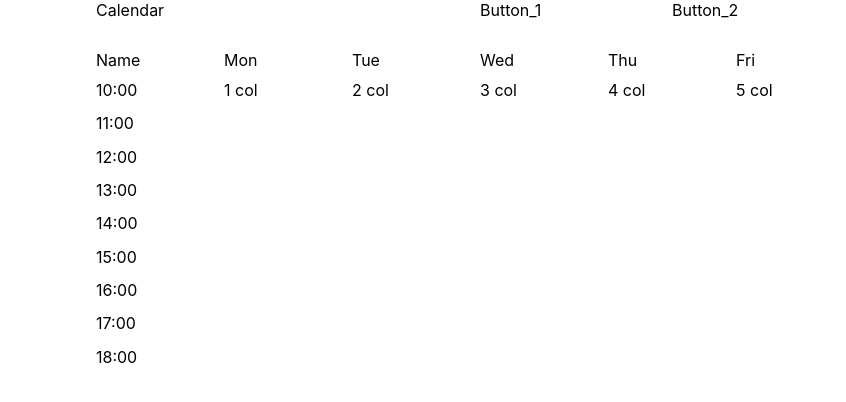
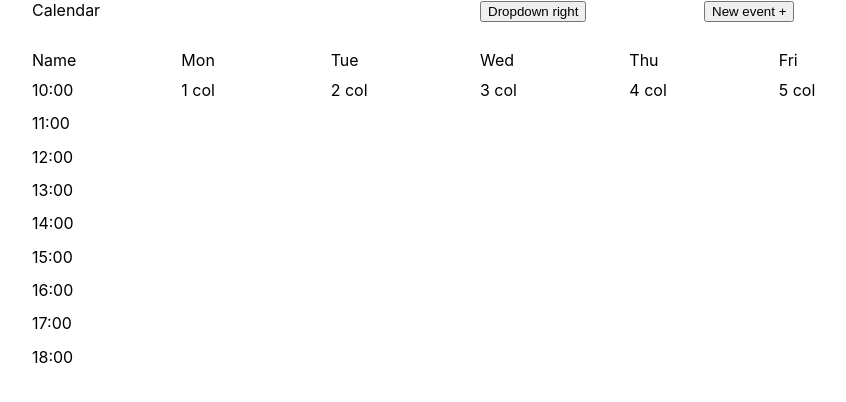
Before and after one commit to NikolasPlatonov/meetings_calendar, a React (Create React App) app: page / in a window 1280 px wide. Shown: the top 402 px of the page, without its empty margins (160-1006 px from the left). Built offline with nearby package versions, Linux system fonts and the light colour scheme.

Commit message:
New components added

```diff
--- a/package.json
+++ b/package.json
@@ -6,8 +6,11 @@
     "@testing-library/jest-dom": "^5.11.9",
     "@testing-library/react": "^11.2.5",
     "@testing-library/user-event": "^12.6.3",
+    "bootstrap": "^4.6.0",
     "react": "^17.0.1",
+    "react-bootstrap": "^1.4.3",
     "react-dom": "^17.0.1",
+    "react-router-dom": "^5.2.0",
     "react-scripts": "4.0.1",
     "web-vitals": "^0.2.4"
   },
--- a/src/App.css
+++ b/src/App.css
@@ -1,8 +1,8 @@
 .container {
   display: grid;
   grid-template-columns: 1fr;
-  margin-left: 20%;
-  margin-right: 20%;
+  margin-left: 15%;
+  margin-right: 15%;
 }
 
 .content_container {
--- a/src/App.js
+++ b/src/App.js
@@ -1,46 +1,16 @@
 import './App.css';
+import { Route, BrowserRouter, Switch } from 'react-router-dom';
+import { Calendar } from './components/Calendar';
+import { NewEvent } from './components/NewEvent';
 
 function App() {
   return (
-    <div className="container">
-      <div className="content_container">
-        <div className="header_container">
-          <div className="title_container">Calendar</div>
-          <div className="buttons_container">
-            <div>Button_1</div>
-            <div>Button_2</div>
-          </div>
-        </div>
-        <div className="calendar_container">
-          <div className="table_header">
-            <div className="table_header_item">Name</div>
-            <div className="table_header_item">Mon</div>
-            <div className="table_header_item">Tue</div>
-            <div className="table_header_item">Wed</div>
-            <div className="table_header_item">Thu</div>
-            <div className="table_header_item">Fri</div>
-          </div>
-          <div className="table_content">
-            <div className="time_name_column">
-              <div>10:00</div>
-              <div>11:00</div>
-              <div>12:00</div>
-              <div>13:00</div>
-              <div>14:00</div>
-              <div>15:00</div>
-              <div>16:00</div>
-              <div>17:00</div>
-              <div>18:00</div>
-            </div>
-            <div>1 col</div>
-            <div>2 col</div>
-            <div>3 col</div>
-            <div>4 col</div>
-            <div>5 col</div>
-          </div>
-        </div>
-      </div>
-    </div>
+    <BrowserRouter>
+      <Switch>
+        <Route exact path="/" render={() => <Calendar />} />
+        <Route path="/create-event" render={() => <NewEvent />} />
+      </Switch>
+    </BrowserRouter>
   );
 }
 
--- /dev/null
+++ b/src/components/Calendar.jsx
@@ -0,0 +1,35 @@
+import React from 'react';
+import {Button, Dropdown, DropdownButton} from 'react-bootstrap';
+import {NavLink} from 'react-router-dom';
+import {EventsTable} from './EventsTable';
+
+export const Calendar = (props) => {
+  return (
+    <div className="container">
+      <div className="content_container">
+        <div className="header_container">
+          <div className="title_container">Calendar</div>
+          <div className="buttons_container">
+            <DropdownButton
+              menuAlign="right"
+              title="Dropdown right"
+              id="dropdown-menu-align-right"
+            >
+              <Dropdown.Item eventKey="1">Action</Dropdown.Item>
+              <Dropdown.Item eventKey="2">Another action</Dropdown.Item>
+              <Dropdown.Item eventKey="3">Something else here</Dropdown.Item>
+              <Dropdown.Divider />
+              <Dropdown.Item eventKey="4">Separated link</Dropdown.Item>
+            </DropdownButton>
+            <NavLink to={`/create-event`} style={{textDecoration: 'none'}}>
+              <Button variant="secondary">New event +</Button>
+            </NavLink>
+
+          </div>
+        </div>
+
+      </div>
+      <EventsTable />
+    </div>
+  );
+}
--- /dev/null
+++ b/src/components/EventsTable.jsx
@@ -0,0 +1,34 @@
+import React from 'react';
+
+export const EventsTable = (props) => {
+  return (
+    <div className="calendar_container">
+      <div className="table_header">
+        <div className="table_header_item">Name</div>
+        <div className="table_header_item">Mon</div>
+        <div className="table_header_item">Tue</div>
+        <div className="table_header_item">Wed</div>
+        <div className="table_header_item">Thu</div>
+        <div className="table_header_item">Fri</div>
+      </div>
+      <div className="table_content">
+        <div className="time_name_column">
+          <div>10:00</div>
+          <div>11:00</div>
+          <div>12:00</div>
+          <div>13:00</div>
+          <div>14:00</div>
+          <div>15:00</div>
+          <div>16:00</div>
+          <div>17:00</div>
+          <div>18:00</div>
+        </div>
+        <div>1 col</div>
+        <div>2 col</div>
+        <div>3 col</div>
+        <div>4 col</div>
+        <div>5 col</div>
+      </div>
+    </div>
+  );
+}
--- /dev/null
+++ b/src/components/NewEvent.jsx
@@ -0,0 +1,11 @@
+import React from 'react';
+
+export const NewEvent = (props) => {
+  return (
+    <div>
+      <div>NewEvent</div>
+      <div>NewEvent</div>
+      <div>NewEvent</div>
+    </div>
+  );
+}
```
Also changed, not shown: 2 other files (tests, documents, lock files or other folders).
